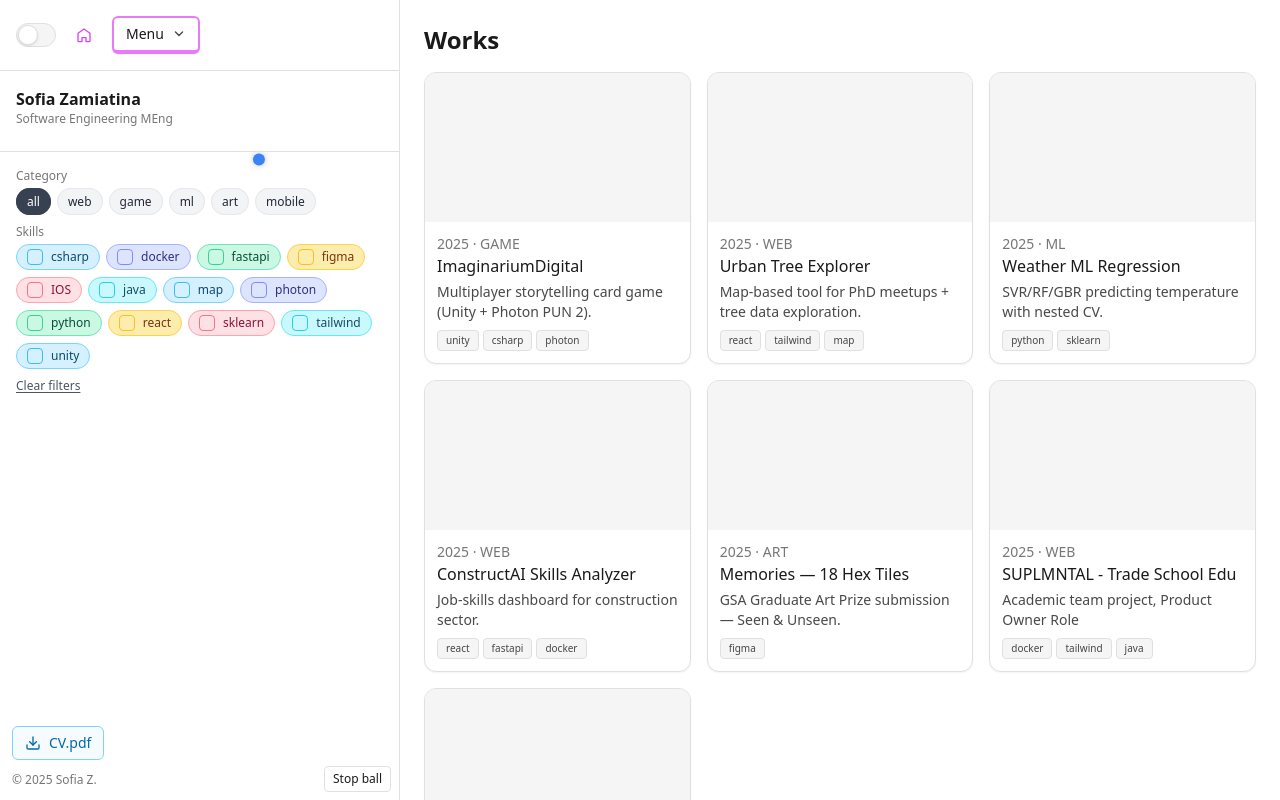
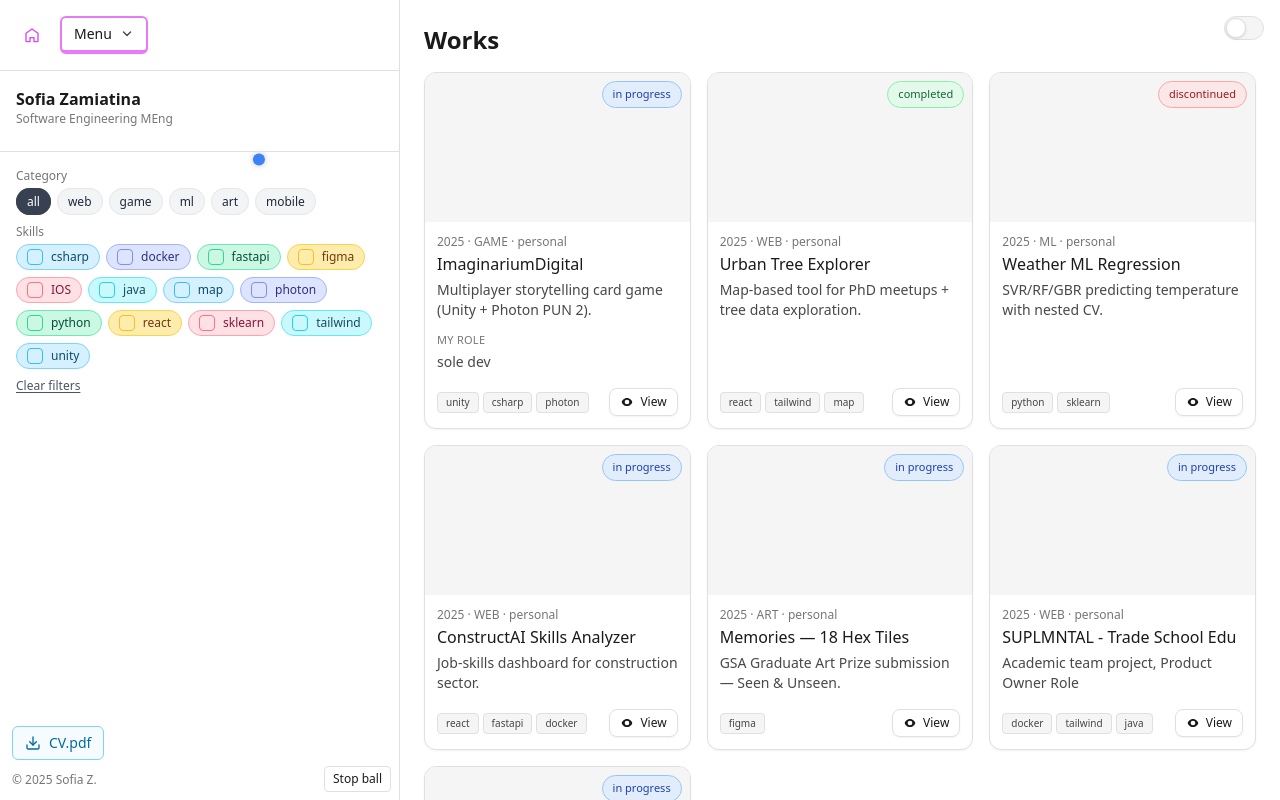
Before and after one commit to sofia-zamiatina-dev/sofia-zamiatina-dev.github.io, a React (Vite) app: page /works in a window 1280 px wide. Shown: the top 800 px of the page. Built offline with nearby package versions, Linux system fonts and the light colour scheme.

Commit message:
projects template redone + small tweaks

```diff
--- a/src/App.jsx
+++ b/src/App.jsx
@@ -4,6 +4,7 @@ import Home from "./pages/Home.jsx";
 import Works from "./pages/Works.jsx";
 import About from "./pages/About.jsx";
 import Contact from "./pages/Contact.jsx";
+import ThemeToggle from "./components/ThemeToggle.jsx";
 
 import { AnimatePresence } from "framer-motion";
 
@@ -12,10 +13,18 @@ export default function App() {
   const onWorks = location.pathname === "/works";
 
   return (
-    <div className="min-h-dvh w-screen grid grid-cols-[400px_1fr] bg-background text-foreground">
+    <div className="min-h-dvh w-screen grid grid-cols-[400px_1fr] bg-background text-foreground
+                transition-[background-color,color,border-color,fill,stroke]
+                duration-500 ease-in-out">
       <Sidebar showFilters={onWorks} />
 
-      <main className="overflow-y-auto bg-background">
+      <main className="overflow-y-auto bg-background transition-[background-color,color,border-color,fill,stroke]
+                   duration-500 ease-in-out">
+
+        <div className="absolute top-4 right-4">
+          <ThemeToggle />
+        </div>
+
         <AnimatePresence mode="wait">
           <Routes location={location} key={location.pathname}>
             <Route path="/" element={<Navigate to="/home" replace />} />
--- a/src/components/HomeCard.jsx
+++ b/src/components/HomeCard.jsx
@@ -4,31 +4,31 @@ export default function HomeCard({ to, title, desc, color }) {
     const theme = {
         sky: {
             border: "border-sky-300",
-            glow: "shadow-[0_10px_24px_rgba(56,189,248,0.25)]",
+            //glow: "shadow-[0_10px_24px_rgba(56,189,248,0.25)]",
             bg: "bg-sky-50/50 dark:bg-sky-950/30",
             text: "text-sky-800 dark:text-sky-200",
         },
         violet: {
             border: "border-violet-400",
-            glow: "shadow-[0_10px_24px_rgba(139,92,246,0.25)]",
+            //glow: "shadow-[0_10px_24px_rgba(139,92,246,0.25)]",
             bg: "bg-violet-50/50 dark:bg-violet-950/30",
             text: "text-violet-800 dark:text-violet-200",
         },
         amber: {
             border: "border-amber-300",
-            glow: "shadow-[0_10px_24px_rgba(251,191,36,0.25)]",
+            //glow: "shadow-[0_10px_24px_rgba(251,191,36,0.25)]",
             bg: "bg-amber-50/50 dark:bg-amber-950/30",
             text: "text-amber-800 dark:text-amber-200",
         },
         pink: {
             border: "border-pink-300",
-            glow: "shadow-[0_10px_24px_rgba(236,72,153,0.25)]",
+            //glow: "shadow-[0_10px_24px_rgba(236,72,153,0.25)]",
             bg: "bg-pink-50/50 dark:bg-pink-950/30",
             text: "text-pink-800 dark:text-pink-200",
         },
         blue: {
             border: "border-blue-300",
-            glow: "shadow-[0_10px_24px_rgba(59,130,246,0.25)]",
+            //glow: "shadow-[0_10px_24px_rgba(59,130,246,0.25)]",
             bg: "bg-blue-50/50 dark:bg-blue-950/30",
             text: "text-blue-800 dark:text-blue-200",
         },
--- a/src/components/Sidebar.jsx
+++ b/src/components/Sidebar.jsx
@@ -1,11 +1,10 @@
 import { useEffect, useRef, useState } from "react";
 import { Link, useLocation } from "react-router-dom";
-import ThemeToggle from "./ThemeToggle.jsx";
 import FiltersPanel from "./FiltersPanel.jsx";
 import { projects } from "../data/projects.js";
 import { buildFacets } from "../lib/facets.js";
 import BouncyBallOverlay from "./BouncyBallOverlay.jsx";
-import { Download } from "lucide-react";
+import { Download, House } from "lucide-react";
 
 import { AnimatePresence, motion } from "framer-motion";
 import { filtersContainer } from "../animations/worksAnimations";
@@ -189,10 +188,9 @@ export default function Sidebar({ showFilters }) {
 
       <div className="relative z-10 flex-1 overflow-y-auto flex flex-col">
 
-        {/* TOP: toggle + one accent button + popover */}
+        {/* TOP:  one accent button + popover */}
         <div ref={headerRef} className="p-4 border-b border-border relative">
           <div className="flex items-center gap-3">
-            <ThemeToggle />
 
             <HomeButton />
 
--- a/src/data/projects.js
+++ b/src/data/projects.js
@@ -7,6 +7,9 @@ export const projects = [
       tech: ["unity","csharp","photon"],
       summary: "Multiplayer storytelling card game (Unity + Photon PUN 2).",
       cover: "covers/imaginarium.jpg",
+      role: "sole dev",
+      type: "personal",
+      status: "in progress",
     },
     {
       id: "urban-tree",
@@ -16,6 +19,9 @@ export const projects = [
       tech: ["react","tailwind","map"],
       summary: "Map-based tool for PhD meetups + tree data exploration.",
       cover: "covers/urban-tree.jpg",
+      role: "",
+      type: "personal",
+      status: "completed",
     },
     {
       id: "weather-ml",
@@ -25,6 +31,9 @@ export const projects = [
       tech: ["python","sklearn"],
       summary: "SVR/RF/GBR predicting temperature with nested CV.",
       cover: "covers/weather-ml.jpg",
+      role: "",
+      type: "personal",
+      status: "discontinued",
     },
     {
       id: "constructai",
@@ -34,6 +43,9 @@ export const projects = [
       tech: ["react","fastapi","docker"],
       summary: "Job-skills dashboard for construction sector.",
       cover: "covers/constructai.jpg",
+      role: "",
+      type: "personal",
+      status: "in progress",
     },
     {
       id: "art-memories",
@@ -43,6 +55,9 @@ export const projects = [
       tech: ["figma"],
       summary: "GSA Graduate Art Prize submission — Seen & Unseen.",
       cover: "covers/memories.jpg",
+      role: "",
+      type: "personal",
+      status: "in progress",
     },
     {
       id: "suplmntal",
@@ -52,6 +67,9 @@ export const projects = [
       tech: ["docker","tailwind","java"],
       summary: "Academic team project, Product Owner Role",
       cover: "covers/suplmntal.jpg",
+      role: "",
+      type: "personal",
+      status: "in progress",
     },
     {
       id: "shelter",
@@ -61,5 +79,8 @@ export const projects = [
       tech: ["react","IOS"],
       summary: "A mobile game for groups of friends.",
       cover: "covers/shelter.jpg",
+      role: "",
+      type: "personal",
+      status: "in progress",
     },
   ];
--- a/src/index.css
+++ b/src/index.css
@@ -84,6 +84,13 @@ button:focus-visible {
   }
 }
 
+:root, :root * {
+  transition: background-color .5s ease, color .5s ease, border-color .5s ease, fill .5s ease, stroke .5s ease;
+}
+@media (prefers-reduced-motion: reduce) {
+  :root, :root * { transition: none !important; }
+}
+
 @layer base {
   :root {
     /* LIGHT THEME (HSL values, no commas) */
--- a/src/pages/Works.jsx
+++ b/src/pages/Works.jsx
@@ -36,7 +36,7 @@ export default function Works() {
         initial="hidden"
         animate="visible"
       >
-        {/* 👇 AnimatePresence must wrap the mapped items */}
+
         <AnimatePresence mode="sync">
           {filtered.map((p) => (
             <motion.article
@@ -44,18 +44,70 @@ export default function Works() {
               variants={cardUp}
               initial="hidden"
               animate="visible"
-              exit="exit"   // ✅ now safe, AnimatePresence controls unmount
-              layout        // ✅ smooth grid reflow
-              className="rounded-xl border border-border overflow-hidden bg-card shadow-sm"
+              exit="exit"
+              layout="position"
+              className="rounded-xl border border-border overflow-hidden bg-card shadow-sm flex flex-col h-full"
             >
-              <div className="aspect-video bg-muted" />
-              <div className="p-3">
-                <div className="text-sm text-foreground/60">
-                  {p.year} · {p.category.toUpperCase()}
+              {/* Cover + status badge */}
+              <div className="relative">
+                {/* Grey background only (replace with image later) */}
+                <div className="aspect-video bg-muted">
+                  {/*
+    <img
+      src={p.cover}
+      alt={`${p.title} cover`}
+      className="h-full w-full object-cover"
+      loading="lazy"
+      decoding="async"
+    />
+    */}
                 </div>
-                <h2 className="font-medium">{p.title}</h2>
+
+                {p.status && (
+                  <span
+                    className={[
+                      "absolute top-2 right-2 rounded-full px-2.5 py-1 text-[11px] font-medium border",
+                      p.status === "in progress"
+                        ? "bg-blue-100/70 text-blue-800 border-blue-300 dark:bg-blue-900/40 dark:text-blue-100 dark:border-blue-400/40"
+                        : p.status === "completed"
+                          ? "bg-green-100/70 text-green-800 border-green-300 dark:bg-green-900/40 dark:text-green-100 dark:border-green-400/40"
+                          : p.status === "discontinued"
+                            ? "bg-red-100/70 text-red-800 border-red-300 dark:bg-red-900/40 dark:text-red-100 dark:border-red-400/40"
+                            : "bg-muted text-foreground/80 border-border",
+                    ].join(" ")}
+                  >
+                    {p.status}
+                  </span>
+                )}
+              </div>
+
+
+              {/* Body */}
+              <div className="p-3 flex flex-col flex-1 min-h-0">
+              <div className="grow">
+                <div className="text-xs text-foreground/60">
+                  {p.year} · {p.category?.toUpperCase()}
+                  {p.type ? <> · {p.type}</> : null}
+                </div>
+
+                <h2 className="mt-0.5 font-medium">{p.title}</h2>
+
                 <p className="text-sm text-foreground/80 mt-1">{p.summary}</p>
-                <div className="flex flex-wrap gap-1 mt-2">
+
+                {/* My role */}
+                {p.role && p.role.trim().length > 0 && (
+                  <div className="mt-3">
+                    <div className="text-[11px] uppercase tracking-wide text-foreground/60">
+                      My role
+                    </div>
+                    <p className="text-sm text-foreground/80 mt-1">{p.role}</p>
+                  </div>
+                )}
+                </div>
+
+                {/* FOOTER Tech tags + View button */}
+                <div className="flex items-center justify-between mt-4">
+                  <div className="flex flex-wrap gap-1">
                     {p.tech.map((t) => (
                       <span
                         key={t}
@@ -65,8 +117,28 @@ export default function Works() {
                       </span>
                     ))}
                   </div>
+
+                  <button
+                    type="button"
+                    className="ml-auto inline-flex items-center gap-1.5 rounded-lg border border-border px-2.5 py-1 text-[12px]
+               bg-background hover:bg-muted transition text-foreground shadow-sm shrink-0"
+                    aria-label={`View details of ${p.title}`}
+                  // onClick={() => setActiveProject(p)}
+                  >
+                    <svg viewBox="0 0 24 24" width="14" height="14" aria-hidden="true">
+                      <path
+                        d="M12 5c-5 0-9 4.5-9 7s4 7 9 7 9-4.5 9-7-4-7-9-7Zm0 11a4 4 0 1 1 0-8 4 4 0 0 1 0 8Z"
+                        fill="currentColor"
+                      />
+                    </svg>
+                    View
+                  </button>
+                </div>
+
+
               </div>
             </motion.article>
+
           ))}
         </AnimatePresence>
       </motion.div>
```
Lines whose indentation alone changed are shown as unchanged.
